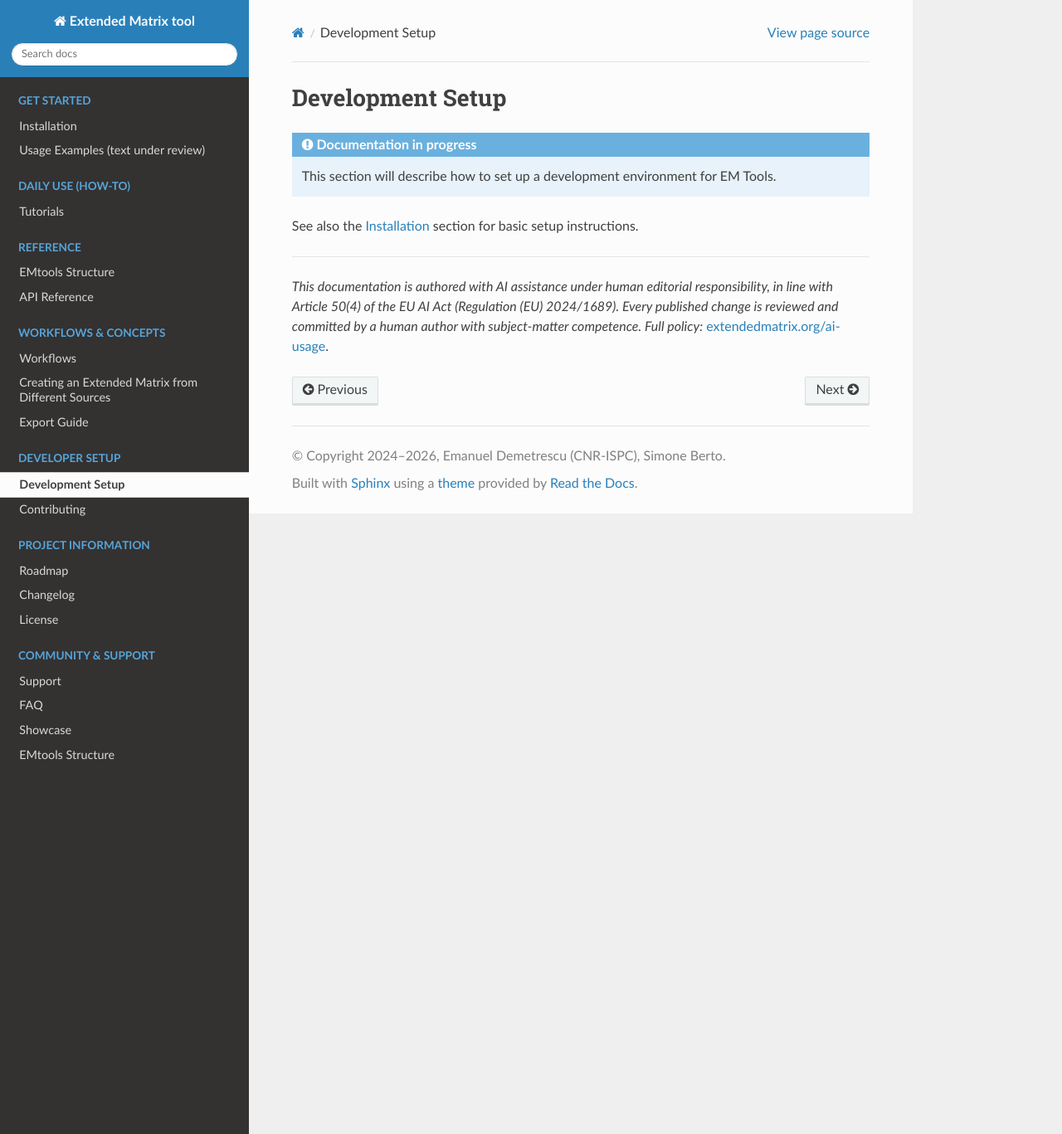
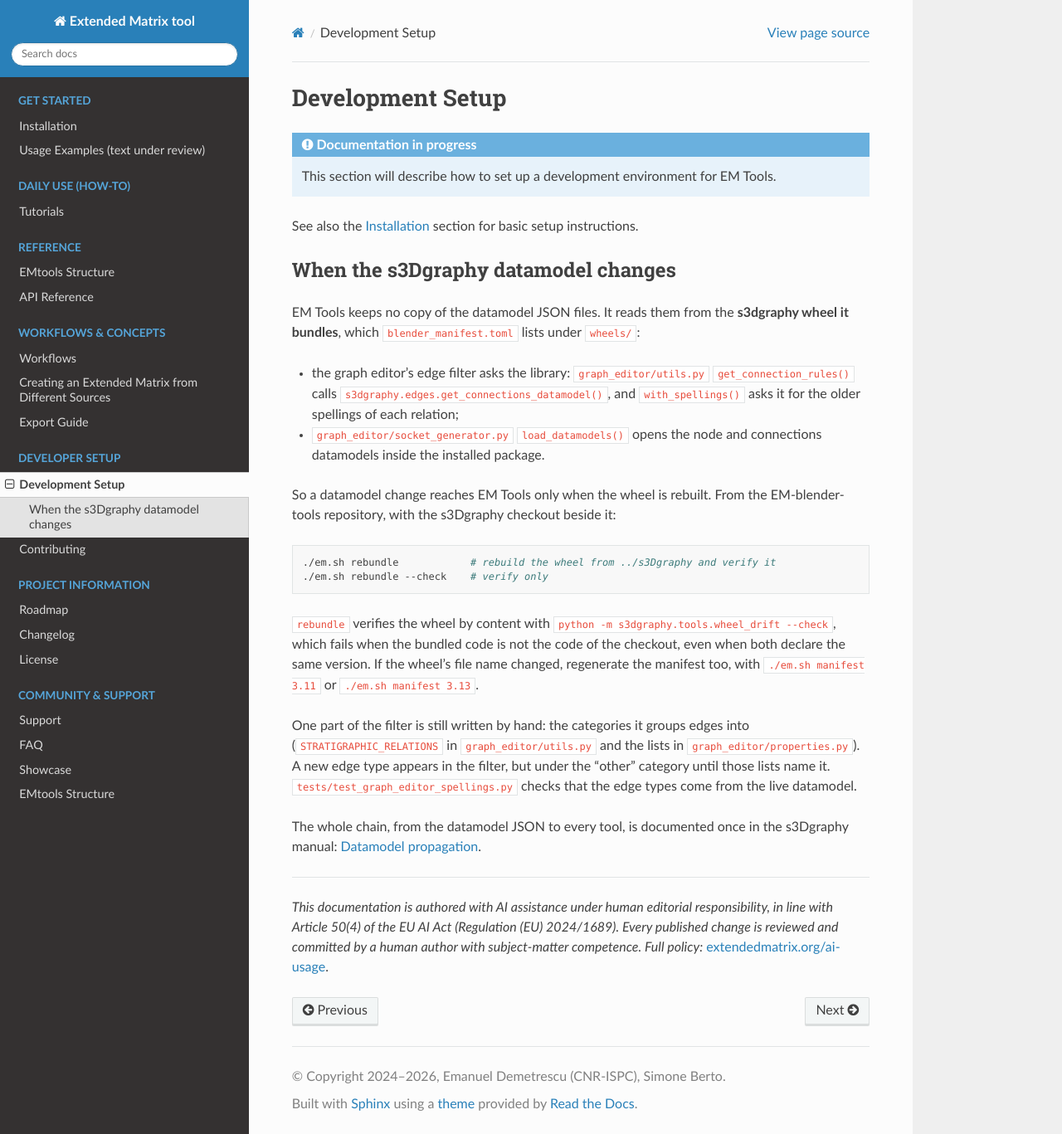
Before and after one commit to zalmoxes-laran/EM-blender-tools-doc, a Sphinx documentation site: the page built from docs/development_setup.rst, in a window 1280 px wide and 1367 px high. Shown: the whole window at 83% size. Built offline with Sphinx 7.4.7 and the Read the Docs theme 3.1.0, drawn with Linux system fonts in a browser that asks for light colours.

Commit message:
Update development_setup.rst

```diff
--- a/docs/development_setup.rst
+++ b/docs/development_setup.rst
@@ -6,3 +6,41 @@ Development Setup
    This section will describe how to set up a development environment for EM Tools.
 
 See also the :doc:`installation` section for basic setup instructions.
+
+When the s3Dgraphy datamodel changes
+------------------------------------
+
+EM Tools keeps no copy of the datamodel JSON files. It reads them from the
+**s3dgraphy wheel it bundles**, which ``blender_manifest.toml`` lists under
+``wheels/``:
+
+- the graph editor's edge filter asks the library:
+  ``graph_editor/utils.py`` ``get_connection_rules()`` calls
+  ``s3dgraphy.edges.get_connections_datamodel()``, and ``with_spellings()`` asks
+  it for the older spellings of each relation;
+- ``graph_editor/socket_generator.py`` ``load_datamodels()`` opens the node and
+  connections datamodels inside the installed package.
+
+So a datamodel change reaches EM Tools only when the wheel is rebuilt. From the
+EM-blender-tools repository, with the s3Dgraphy checkout beside it:
+
+.. code-block:: bash
+
+   ./em.sh rebundle            # rebuild the wheel from ../s3Dgraphy and verify it
+   ./em.sh rebundle --check    # verify only
+
+``rebundle`` verifies the wheel by content with ``python -m
+s3dgraphy.tools.wheel_drift --check``, which fails when the bundled code is not the
+code of the checkout, even when both declare the same version. If the wheel's file
+name changed, regenerate the manifest too, with ``./em.sh manifest 3.11`` or
+``./em.sh manifest 3.13``.
+
+One part of the filter is still written by hand: the categories it groups edges
+into (``STRATIGRAPHIC_RELATIONS`` in ``graph_editor/utils.py`` and the lists in
+``graph_editor/properties.py``). A new edge type appears in the filter, but under
+the "other" category until those lists name it. ``tests/test_graph_editor_spellings.py``
+checks that the edge types come from the live datamodel.
+
+The whole chain, from the datamodel JSON to every tool, is documented once in the
+s3Dgraphy manual: `Datamodel propagation
+<https://docs.extendedmatrix.org/projects/s3dgraphy/en/v1.6/DATAMODEL_PROPAGATION.html>`__.
```
